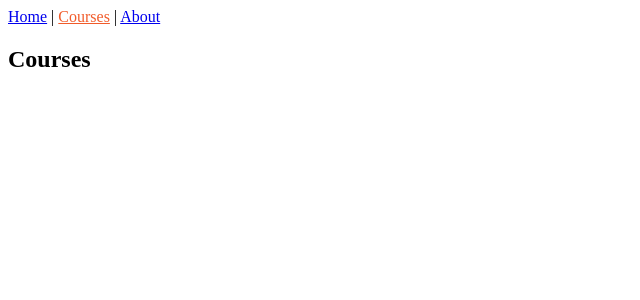
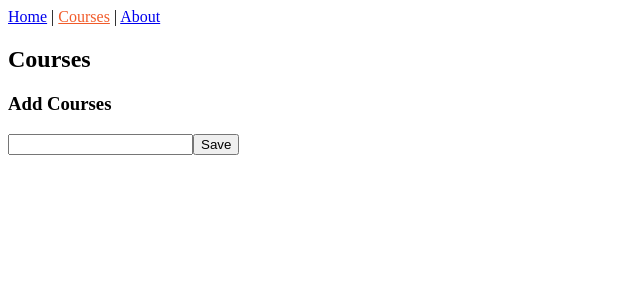
Before and after one commit to ParthPatel133/react-redux-app, a React (Create React App) app: page /courses in a window 1280 px wide. Shown: the top 300 px of the page, without its empty margins (0-640 px from the left). Built offline with nearby package versions, Linux system fonts and the light colour scheme.

Commit message:
simple form creation

```diff
--- a/src/components/courses/CoursesPage.js
+++ b/src/components/courses/CoursesPage.js
@@ -1,7 +1,24 @@
+import {useState} from 'react';
+
 const CoursesPage = () => {
+  const [courseTitle, setCourseTitle] = useState('');
+
+  const handleChange = (e) => {
+    setCourseTitle(e.target.value);
+  };
+
+  const handleSubmit = (e) => {
+    e.preventDefault();
+    setCourseTitle('');
+  };
   return (
     <div>
-      <h2>Courses</h2>
+      <form onSubmit={handleSubmit}>
+        <h2>Courses</h2>
+        <h3>Add Courses</h3>
+        <input type='text' onChange={handleChange} value={courseTitle} />
+        <input type='submit' value='Save' />
+      </form>
     </div>
   );
 };
```
Also changed, not shown: 1 other file (tests, documents, lock files or other folders).
